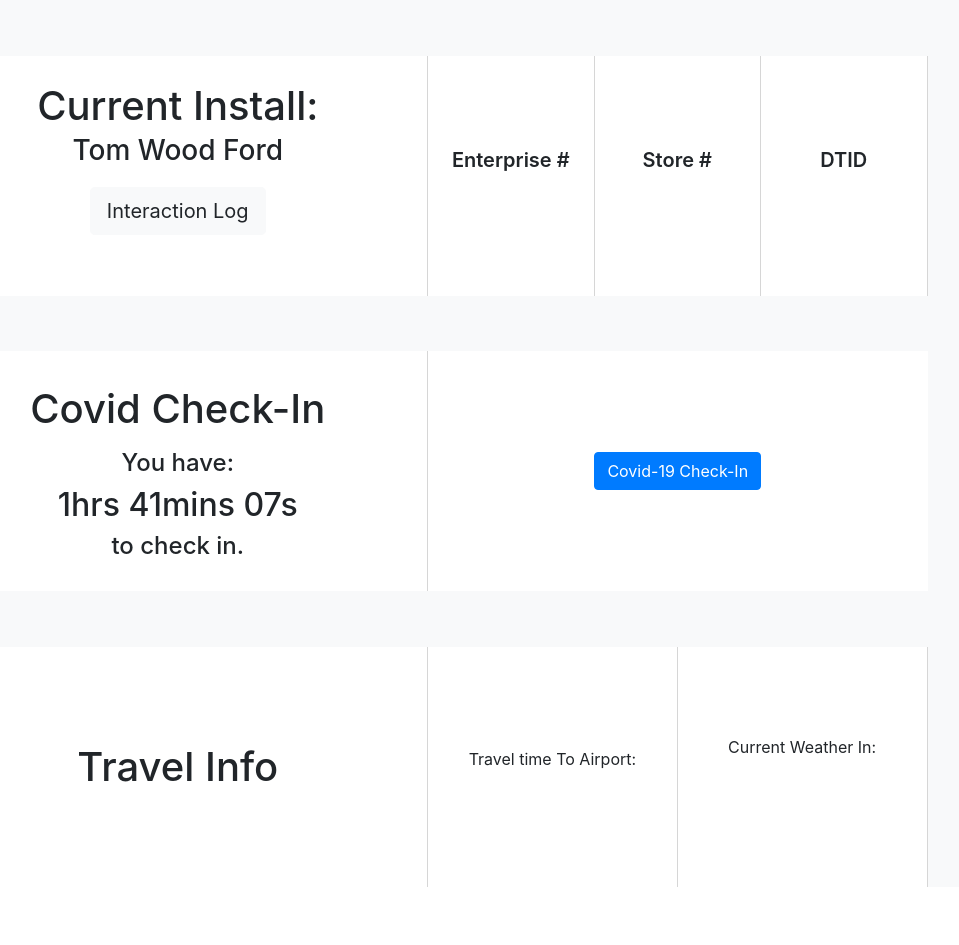
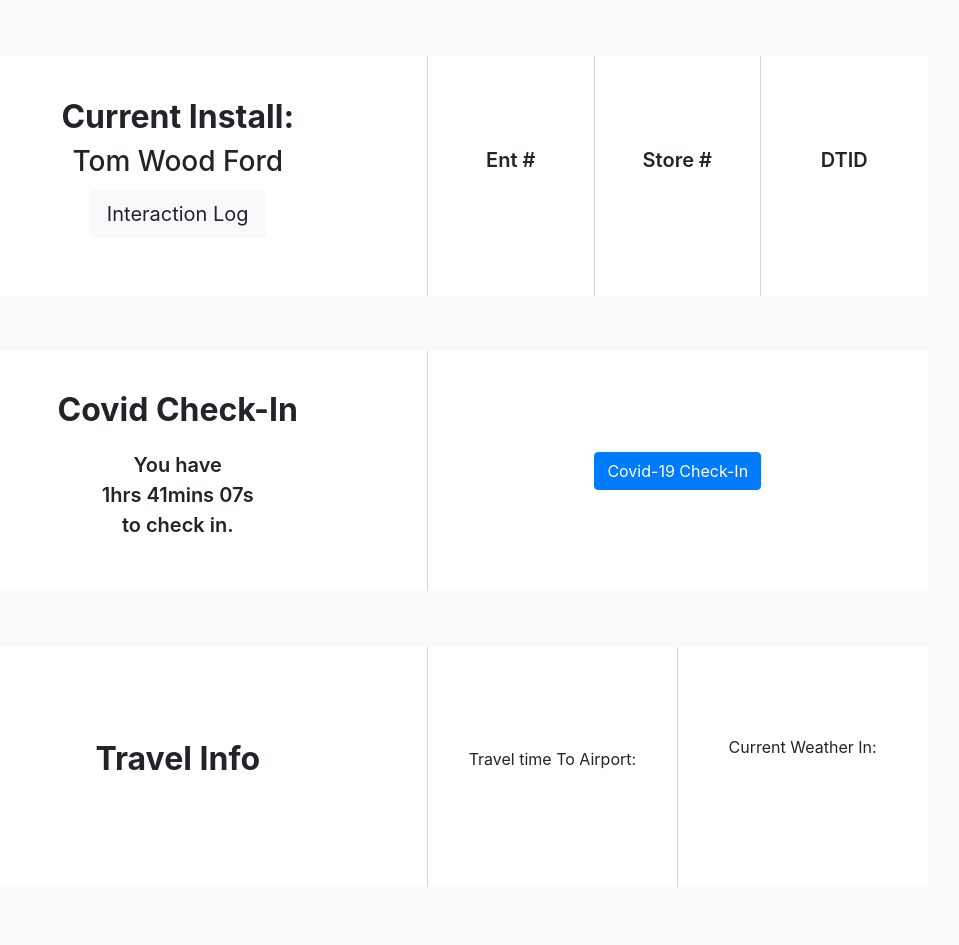
Before and after one commit to PaytonDev/Install_Hub, a Flask app: template templates/user/detail.html in a window 1280 px wide. Shown: the part 86-1031 px from the top of the page, without its empty margins (212-1171 px from the left). Before the commit the page ends 973 px from the top, so only its background shows below. Run offline with Flask 2, Linux system fonts and the light colour scheme; the template is opened without the code that fills it, so the values that code supplies are empty; some libraries are stand-ins or nearby versions.

Commit message:
Updated Detail UI and began INT Page

```diff
--- a/app.py
+++ b/app.py
@@ -5,7 +5,7 @@ from flask_debugtoolbar import DebugToolbarExtension
 from sqlalchemy.exc import IntegrityError
 import requests
 import json
-from api import getWeather, requestTimeToAirport
+# from api import getWeather, requestTimeToAirport
 from flask_cors import CORS
 
 USER_KEY = 'curr_user'
@@ -96,10 +96,10 @@ def show_install_detail(userid):
     user = User.query.get_or_404(userid)
     dealer = Dealership.query.get_or_404(user.current_dealership)
 
-    weatherObj = getWeather();
-    timeToAirport = requestTimeToAirport();
+    # weatherObj = getWeather();
+    # timeToAirport = requestTimeToAirport();
 
-    return render_template('user/detail.html', user=user, dealer=dealer, timeToAirport = timeToAirport, weatherObj = weatherObj)
+    return render_template('user/detail.html', user=user, dealer=dealer)
 
 
 @app.route('/user/<int:userid>/<int:current_dealership>/interaction-log', methods=['GET', 'POST'])
--- a/static/app.css
+++ b/static/app.css
@@ -2,6 +2,7 @@ body {
     width: auto;
     height: auto;
     background-color: #f8f9fa;
+    padding-bottom: 50px;
 }
 
 html {
@@ -78,16 +79,24 @@ img {
     list-style-type: none;
 }
 
-.dropdown-menu {
-    max-height: 100px;
-    max-width: 100%;
-    overflow-y: auto;
-}
 
 .interaction-list {
     list-style-type: none;
 }
 
+.install-header {
+    font-size: 2rem;
+    font-weight: bold;
+}
+
+.note-link:nth-child(odd) {
+    background: rgb(197, 195, 195);
+}
+
+.note-link:hover {
+    background: rgb(114, 114, 114);
+    color: #fff;
+}
 /* IDs */
 #weather-icon {
     max-height: 50px;
@@ -107,14 +116,11 @@ img {
 
 #contact {
     border: 1px solid rgba(51, 51, 51, 0.2);
+    height: 85%;
     width: 80%;
     margin: auto;
     overflow-y: auto;
-}
-
-
-#covid-countdown {
-    font-size: 2rem;
+    background: #fff;
 }
 
 #homepage {
--- a/static/app.js
+++ b/static/app.js
@@ -80,22 +80,23 @@ $('#add-note').on('click', function(e) {
     let $notesLinkCopy = $('#notes-header').text();
     let timestamp = moment().format("MMM Do, h:mm a");
 
-    let link = `<li class="note-link">
-    <a>${$notesLinkCopy} on ${timestamp}</a></li>`
+    let link = `<li class="note-link py-2 w-100"><a>${$notesLinkCopy} on ${timestamp}</a></li>`
 
     let linkCopy = `${$notesLinkCopy} on ${timestamp}`
+
 
     let linkAndNote = {
         [linkCopy]:noteContent,
         [link]:noteContent,
         timestamp:timestamp,
         }
-
-    if (noteContent != '') {
+    if (noteContent === '') {
+        alert('Please enter note!')
+    } else if ($notesLinkCopy === 'Notes'){
+        alert('Please select interation type!')
+    } else {
         $('.interaction-list').append(link)
         noteArray.push(linkAndNote)
-    } else {
-        alert('Please enter note!')
     }
 })
 
@@ -110,7 +111,7 @@ $('.interaction-list').on('click', 'li', function(e) {
 
 
         if ($noteDisplay.text() === "") {
-            $noteDisplay.text(noteArray[linkCopy.indexOf(e.target.innerHTML)][e.target.innerHTML])
+            $noteDisplay.text(noteArray[linkCopy.indexOf(e.target.innerText)][e.target.innerHTML])
             $noteTime.text(noteArray[linkCopy.indexOf(e.target.innerText)]['timestamp'])
         } else {
             $noteDisplay.text('')
@@ -154,7 +155,6 @@ setInterval(function time(){
             linkCopy.push(Object.keys(n)[0])
         }
          linkCopyList = linkCopy;
-         console.log(linkCopyList)
          return linkCopyList;
     }
 
@@ -165,7 +165,6 @@ setInterval(function time(){
             links.push(Object.keys(n)[1])
         }
          linkList = links;
-         console.log(empNoteList)
          return linkList;
     }
     // Do they change when the employee changes?
--- a/templates/user/base.html
+++ b/templates/user/base.html
@@ -11,7 +11,7 @@
 <body>
     <nav class="navbar navbar-expand-lg navbar-light mb-5">
           <a class="navbar-brand" href="#"><img src="/static/Dealertrack_Core_Symbol_Blue_RGB.png"></a>
-          <button class="navbar-toggler" type="button" data-bs-toggle="collapse" data-bs-target="#navbarSupportedContent" aria-controls="navbarSupportedContent" aria-expanded="false" aria-label="Toggle navigation">
+          <button class="navbar-toggler" type="button" data-toggle="collapse" data-target="#navbarSupportedContent" aria-controls="navbarSupportedContent" aria-expanded="false" aria-label="Toggle navigation">
             <span class="navbar-toggler-icon"></span>
           </button>
           <div class="collapse navbar-collapse" id="navbarSupportedContent">
@@ -46,7 +46,6 @@
       <script src="https://cdn.jsdelivr.net/npm/bootstrap@4.6.0/dist/js/bootstrap.bundle.min.js" integrity="sha384-Piv4xVNRyMGpqkS2by6br4gNJ7DXjqk09RmUpJ8jgGtD7zP9yug3goQfGII0yAns" crossorigin="anonymous"></script>
       <script src="https://cdnjs.cloudflare.com/ajax/libs/moment.js/2.29.1/moment.min.js" integrity="sha512-qTXRIMyZIFb8iQcfjXWCO8+M5Tbc38Qi5WzdPOYZHIlZpzBHG3L3by84BBBOiRGiEb7KKtAOAs5qYdUiZiQNNQ==" crossorigin="anonymous"></script>
       <script src="https://unpkg.com/axios/dist/axios.js"></script>
-      <script src="/static/map-api.js"></script>
       <script src="/static/app.js"></script>
 </body>
 </html>
--- a/templates/user/detail.html
+++ b/templates/user/detail.html
@@ -4,18 +4,16 @@
 
     <div class="container">
     <div class="d-flex row mx-auto text-center justify-content-center current-install-info">
-        <div class="col-6 install-name">
-            <div class="install-headers mb-3">
-                <h1  class="mb-1 install-header">Current Install:</h1>
+        <div class="d-flex col-6 install-name align-items-center text-center">
+            <div class="install-headers mb-3 mx-auto">
+                <p class="mb-1 install-header">Current Install:</p>
                 <h3 id="install-dealership">Tom Wood Ford</h3>
-            </div>
-            <div class="header-buttons">
                 <a href="/user/{{ user.userid }}/{{ user.current_dealership }}/interaction-log" class="btn btn-light btn-lg m-1">Interaction Log</a>
             </div>
         </div>
         <div class="d-flex col-2 install-ids align-items-center text-center">
             <div class="install-id-title mb-3 mx-auto">
-                <p class="mb-1 install-text">Enterprise #</p>
+                <p class="mb-1 install-text">Ent #</p>
                 <p class="install-data install-text">{{ dealer.ent_code }}</p>
             </div>
         </div>
@@ -25,7 +23,7 @@
                 <p class="install-data install-text">{{ dealer.store_num }}</p>
             </div>
         </div>
-        <div class="d-flex col-2 install-ids align-items-center text-center">
+        <div class="d-flex col-2 align-items-center text-center">
             <div class="install-id-title mb-3 mx-auto" id="last-title">
                 <p class="mb-1 install-text">DTID</p>
                 <p class="install-data install-text">{{ dealer.dtid }}</p>
@@ -34,12 +32,10 @@
     </div>
 
     <div class="d-flex mx-auto row justify-content-center current-install-info">
-        <div class=" d-flex col-6 flex-column text-center detail-title">
-            <div class="my-2">
-                <h1>Covid Check-In</h1>
-                <h4>You have:</h4>
-                <h3 id="covid-countdown"></h3>
-                <h4>to check in.</h4>
+        <div class="d-flex col-6 detail-title text-center align-items-center">
+            <div class="mx-auto">
+                <p class="install-header">Covid Check-In</p>
+                <p class="install-text">You have<br><span id="covid-countdown" class="install-text"></span><br>to check in.</p>
             </div>
         </div>
         <div class="d-flex col-6 text-center align-items-center">
@@ -70,7 +66,7 @@
                     <li>Fatigue</li>
                     <li>Muscle or body aches</li>
                     <li>Headache</li>
-                    <li>New loss Of taste or smell</li>
+                    <li>New loss of taste or smell</li>
                     <li>Sore throat</li>
                     <li>Congestion or runny nose</li>
                     <li>Nausea or vomiting</li>
@@ -78,32 +74,32 @@
                 </ul>
             </div>
             <div class="modal-footer">
-              <button type="button" class="btn btn-secondary" data-dismiss="modal">No, I have not</button>
-              <button id="covid-positive" type="button" class="btn btn-primary">Yes, I have</button>
+              <button type="button" class="btn btn-success" data-dismiss="modal">No, I have not</button>
+              <button id="covid-positive" type="button" class="btn btn-danger">Yes, I have</button>
             </div>
           </div>
         </div>
       </div>
 
-    <div class="d-flex row mx-auto current-install-info justify-content-center">
+    <div class="d-flex row mb-2 mx-auto current-install-info justify-content-center">
         <div class="d-flex col-6 detail-title text-center align-items-center">
-            <h1 class="mx-auto">Travel Info</h1>
+            <p class="mx-auto install-header">Travel Info</p>
         </div>
         <div class="d-flex col-3 detail-title text-center align-items-center" id="time-to-dealership">
             <div class="mx-auto">
                 <p class="mx-auto">Travel time To Airport:</p>
-                <p class="mx-auto" id="airport-time">{{ timeToAirport }}</p>
+                <!-- <p class="mx-auto" id="airport-time">{{ timeToAirport }}</p> -->
                 <p class="d-none" id="dealer-address">{{ dealer.d_address }}</p>
                 <p class='d-none' id="airport">Richmond International Airport</p>
             </div>
         </div>
-        <div class="d-flex col-3 detail-title text-center align-items-center" id="weather-by-dealership">
+        <div class="d-flex col-3 text-center align-items-center" id="weather-by-dealership">
             <div class="mx-auto">
                 <p class="mx-auto my-0">Current Weather In:</p>
                 <p class="mx-auto" id="weather-city">{{ dealer.d_city }}</p>
-                <p id="weather-condition" class="my-0">{{ weatherObj.condition }}</p>
-                <p id="weather-temp" class="my-0">{{ weatherObj.temp }}</p>
-                <img id="weather-icon" src="{{ weatherObj.icon }}" height="50px" class="my-0">
+                <p id="weather-condition" class="my-0"></p>
+                <p id="weather-temp" class="my-0"></p>
+                <img id="weather-icon" src="" height="50px" class="my-0">
             </div>
         </div>
     </div>
```
Also changed, not shown: api.py (+37 -37 lines), templates/user/interaction-log.html (+17 -19 lines), 1 other file.
